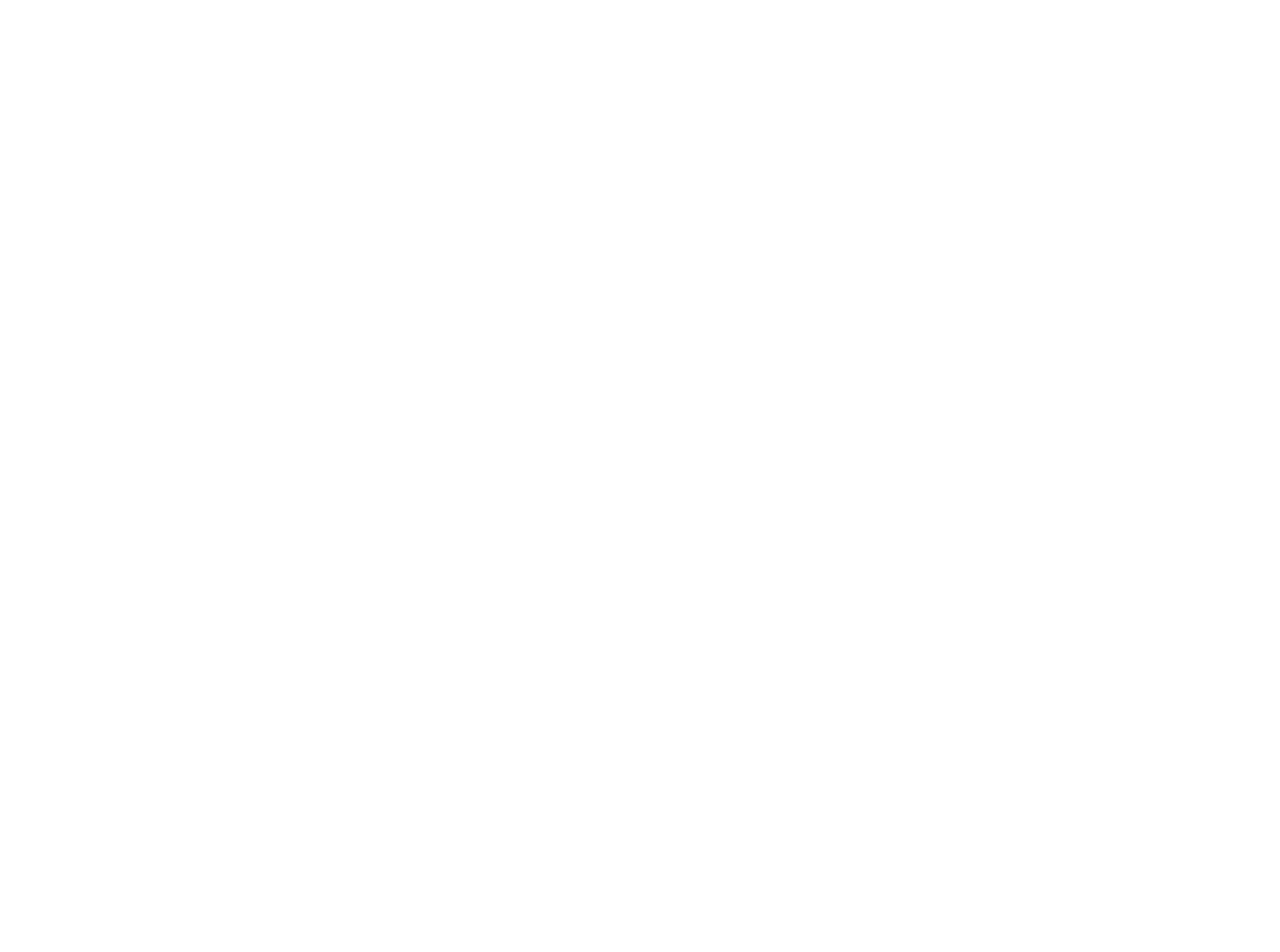
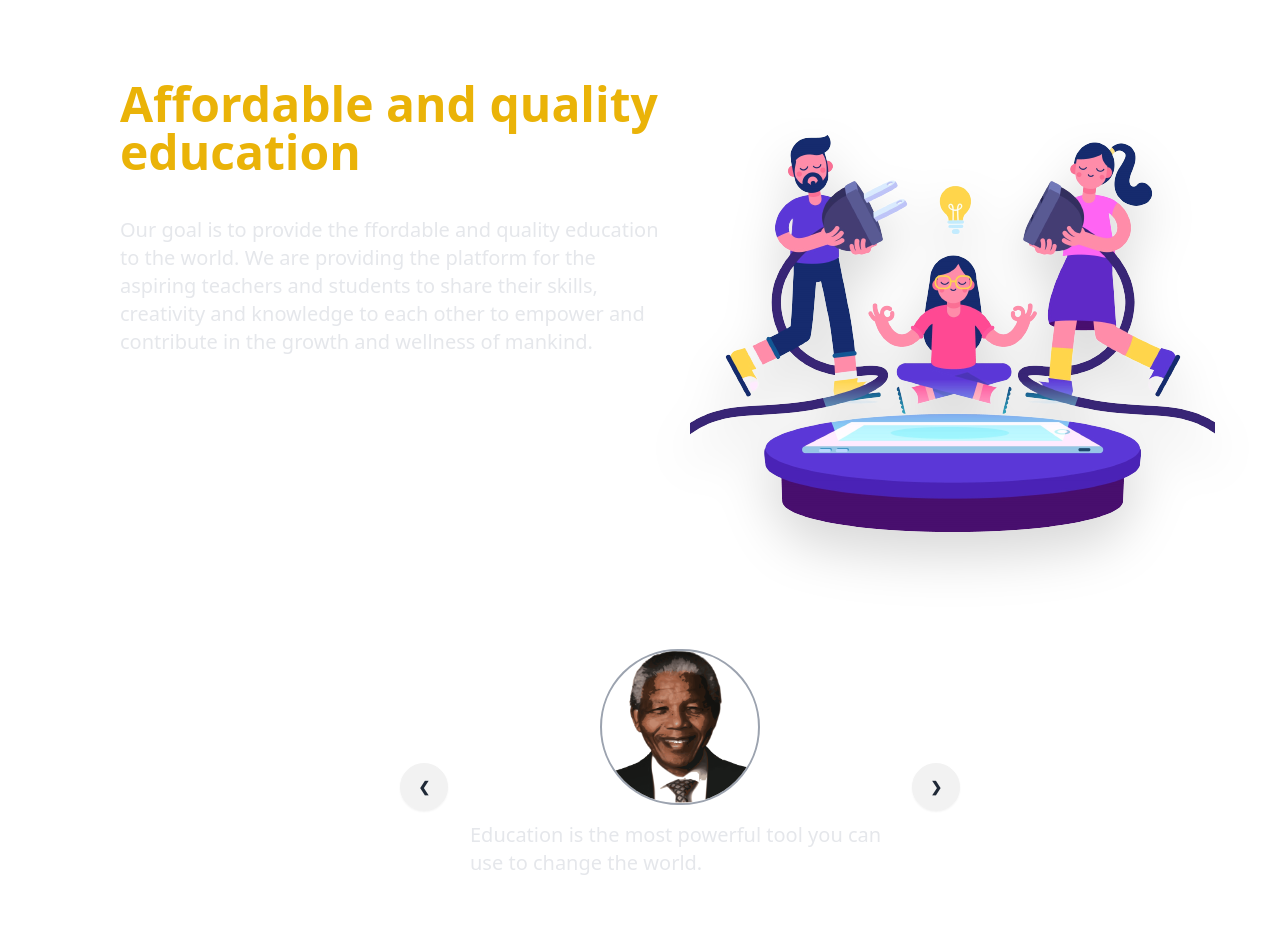
Before and after one commit to UmarAhmad12/LMS, a React (Vite) app: page /about in a window 1280 px wide. Before the commit this address had no page. Shown: the top 952 px of the page. Before the commit the page ends 800 px from the top, so only its background shows below. Built offline with nearby package versions, Linux system fonts and the light colour scheme.

Commit message:
Added about us page

```diff
--- a/src/App.jsx
+++ b/src/App.jsx
@@ -2,6 +2,7 @@
 
 import { Route, Routes } from "react-router-dom";
 
+import AboutUs from "./Pages/AboutUs";
 import HomePage from "./Pages/HomePage";
 
 function App() {
@@ -9,6 +10,7 @@
     <>
       <Routes>
         <Route path="/" element={<HomePage />} />
+        <Route path="/about" element={<AboutUs />} />
       </Routes>
     </>
   );
--- a/src/Layouts/HomeLayout.jsx
+++ b/src/Layouts/HomeLayout.jsx
@@ -82,10 +82,10 @@
             {!isLoggedIn && (
               <li className="absolute bottom-4 w-[90%]">
                 <div className="w-full flex items-center justify-center">
-                  <button className="btn-primary bg-blue-500 px-4 py-1 font-semibold rounded-md w-full">
+                  <button className="btn-primary bg-primary px-4 py-1 font-semibold rounded-md w-full">
                     <Link to="/login">Login</Link>
                   </button>
-                  <button className="btn-secondary bg-pink-500 px-4 py-1 font-semibold rounded-md w-full">
+                  <button className="btn-secondary bg-secondary px-4 py-1 font-semibold rounded-md w-full">
                     <Link to="/signup">Signup</Link>
                   </button>
                 </div>
@@ -95,10 +95,10 @@
             {isLoggedIn && (
               <li className="absolute bottom-4 w-[90%]">
                 <div className="w-full flex items-center justify-center">
-                  <button className="btn-primary bg-blue-500 px-4 py-1 font-semibold rounded-md w-full">
+                  <button className="btn-primary bg-primary px-4 py-1 font-semibold rounded-md w-full">
                     <Link to="/user/profile">Profile</Link>
                   </button>
-                  <button className="btn-secondary bg-red-500 px-4 py-1 font-semibold rounded-md w-full">
+                  <button className="btn-secondary bg-secondary px-4 py-1 font-semibold rounded-md w-full">
                     <Link onClick={handleLogout}>Logout</Link>
                   </button>
                 </div>
--- /dev/null
+++ b/src/Pages/AboutUs.jsx
@@ -0,0 +1,136 @@
+import aboutMainImage from "../assets/Images/about.png";
+import apj from "../assets/Images/apj.png";
+import billGates from "../assets/Images/billGates.png";
+import einstein from "../assets/Images/einstein.png";
+import nelsonMandela from "../assets/Images/nelsonMandela.png";
+import steveJobs from "../assets/Images/steveJobs.png";
+import HomeLayout from "../Layouts/HomeLayout";
+
+function AboutUs() {
+  return (
+    <HomeLayout>
+      <div className="pl-20 pt-20 flex flex-col text-white">
+        <div className="flex item-center gap-5 mx-10">
+          <section className="w-1/2 space-y-10">
+            <h1 className="text-5xl text-yellow-500 font-semibold">
+              Affordable and quality education
+            </h1>
+            <p className="text-xl text-gray-200">
+              Our goal is to provide the ffordable and quality education to the
+              world. We are providing the platform for the aspiring teachers and
+              students to share their skills, creativity and knowledge to each
+              other to empower and contribute in the growth and wellness of
+              mankind.
+            </p>
+          </section>
+
+          <div className="w-1/2">
+            <img
+              id="test1"
+              style={{ filter: "drop-shadow(0px 10px 10px rgb(0,0,0));" }}
+              className="drop-shadow-2xl"
+              src={aboutMainImage}
+              alt="about main image"
+            />
+          </div>
+        </div>
+
+        {/* Carousel */}
+        <div className="carousel w-1/2  m-auto my-16">
+          <div id="slide1" className="carousel-item relative w-full">
+            <div className="flex flex-col items-center justify-center gap-4 px-[15%]">
+              <img
+                src={nelsonMandela}
+                className="w-40 rounded-full border-2 border-gray-400"
+              />
+              <p className="text-xl text-gray-200">{"Education is the most powerful tool you can use to change the world."}</p>
+              <h3 className="text-2xl font-semibold">Nelson Mandela</h3>
+              <div className="absolute flex justify-between transform -translate-y-1/2 left-5 right-5 top-1/2">
+                <a href="#slide5" className="btn btn-circle">
+                  ❮
+                </a>
+                <a href="#slide2" className="btn btn-circle">
+                  ❯
+                </a>
+              </div>
+            </div>
+          </div>
+          <div id="slide2" className="carousel-item relative w-full">
+            <div className="flex flex-col items-center justify-center gap-4 px-[15%]">
+              <img
+                src={apj}
+                className="w-40 rounded-full border-2 border-gray-400"
+              />
+               <p className="text-xl text-gray-200">{"Don't take rest after your first victory because if you fail in second, more lips are waiting to say that your first victory was just luck."}</p>
+              <h3 className="text-2xl font-semibold">APJ Abdul Kalam</h3>
+              <div className="absolute flex justify-between transform -translate-y-1/2 left-5 right-5 top-1/2">
+                <a href="#slide1" className="btn btn-circle">
+                  ❮
+                </a>
+                <a href="#slide3" className="btn btn-circle">
+                  ❯
+                </a>
+              </div>
+            </div>
+          </div>
+          <div id="slide3" className="carousel-item relative w-full">
+            <div className="flex flex-col items-center justify-center gap-4 px-[15%]">
+              <img
+                src={einstein}
+                className="w-40 rounded-full border-2 border-gray-400"
+              />
+               <p className="text-xl text-gray-200">{"There are only two ways to live your life. One is as though nothing is a miracle. The other is as though everything is a miracle."}</p>
+              <h3 className="text-2xl font-semibold">Albert Einstein</h3>
+              <div className="absolute flex justify-between transform -translate-y-1/2 left-5 right-5 top-1/2">
+                <a href="#slide2" className="btn btn-circle">
+                  ❮
+                </a>
+                <a href="#slide4" className="btn btn-circle">
+                  ❯
+                </a>
+              </div>
+            </div>
+          </div>
+          <div id="slide4" className="carousel-item relative w-full">
+            <div className="flex flex-col items-center justify-center gap-4 px-[15%]">
+              <img
+                src={steveJobs}
+                className="w-40 rounded-full border-2 border-gray-400"
+              />
+               <p className="text-xl text-gray-200">{"Don't let the noise of others' opinions drown out your own inner voice."}</p>
+              <h3 className="text-2xl font-semibold">Steve Jobs</h3>
+              <div className="absolute flex justify-between transform -translate-y-1/2 left-5 right-5 top-1/2">
+                <a href="#slide3" className="btn btn-circle">
+                  ❮
+                </a>
+                <a href="#slide5" className="btn btn-circle">
+                  ❯
+                </a>
+              </div>
+            </div>
+          </div>
+          <div id="slide5" className="carousel-item relative w-full">
+            <div className="flex flex-col items-center justify-center gap-4 px-[15%]">
+              <img
+                src={billGates}
+                className="w-40 rounded-full border-2 border-gray-400"
+              />
+               <p className="text-xl text-gray-200">{"Don't compare yourself with anyone in this world."}</p>
+              <h3 className="text-2xl font-semibold">Bill Gates</h3>
+              <div className="absolute flex justify-between transform -translate-y-1/2 left-5 right-5 top-1/2">
+                <a href="#slide4" className="btn btn-circle">
+                  ❮
+                </a>
+                <a href="#slide1" className="btn btn-circle">
+                  ❯
+                </a>
+              </div>
+            </div>
+          </div>
+        </div>
+      </div>
+    </HomeLayout>
+  );
+}
+
+export default AboutUs;
--- a/tailwind.config.js
+++ b/tailwind.config.js
@@ -2,7 +2,12 @@
 export default {
   content: ["./index.html", "./src/**/*.{html,js,jsx,ts,tsx}"],
   theme: {
-    extend: {},
+    extend: {
+      colors: {
+        primary: '#3490dc', // Define your primary color
+        secondary: '#e06aef', // Define your secondary color
+      },
+    },
   },
   plugins: [require("daisyui"), require("@tailwindcss/line-clamp")],
 };
```
